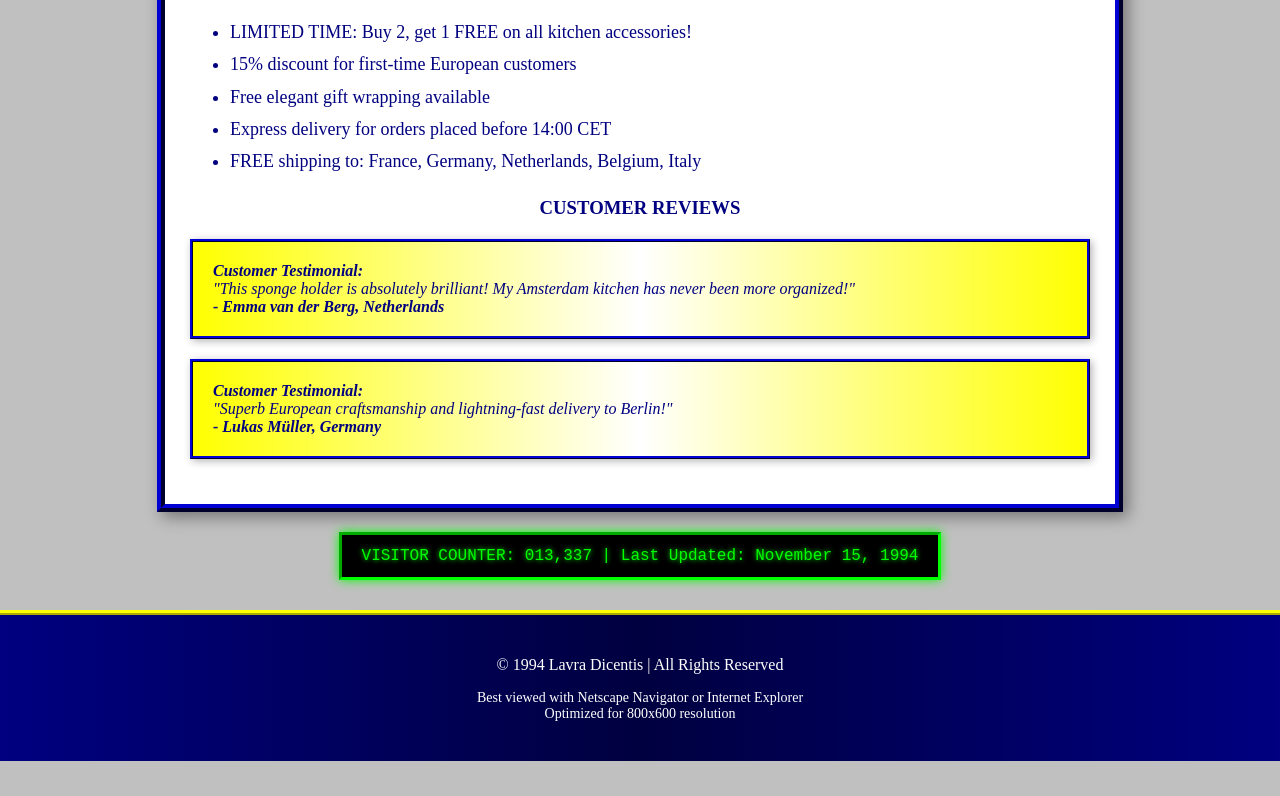
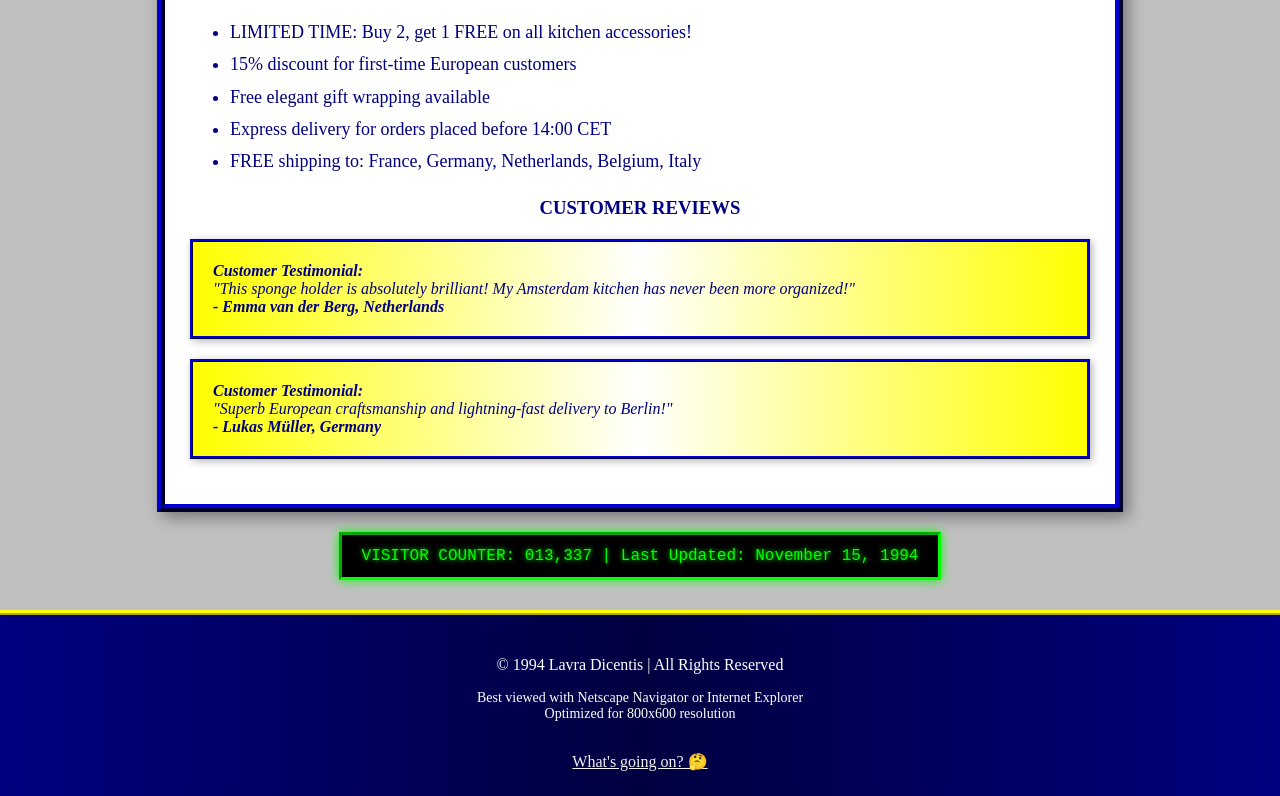
Before and after one commit to PognaliAgency/lavra-dicentis.com, a plain HTML site: page index.html in a window 1280 px wide. Shown: the part 2353-3149 px from the top of the page. Before the commit the page ends 3114 px from the top, so only its background shows below. Drawn offline with Linux system fonts and the light colour scheme.

Commit message:
Github link

```diff
--- a/index.html
+++ b/index.html
@@ -448,6 +448,9 @@
     Best viewed with Netscape Navigator or Internet Explorer<br>
     Optimized for 800x600 resolution
   </p>
+  <p style="margin-top: 30px; margin-bottom: 0;">
+    <a href="https://github.com/PognaliAgency/lavra-dicentis.com" style="color: #f0f0f0;">What's going on? 🤔</a>
+  </p>
 </div>
 
 <script>
```
